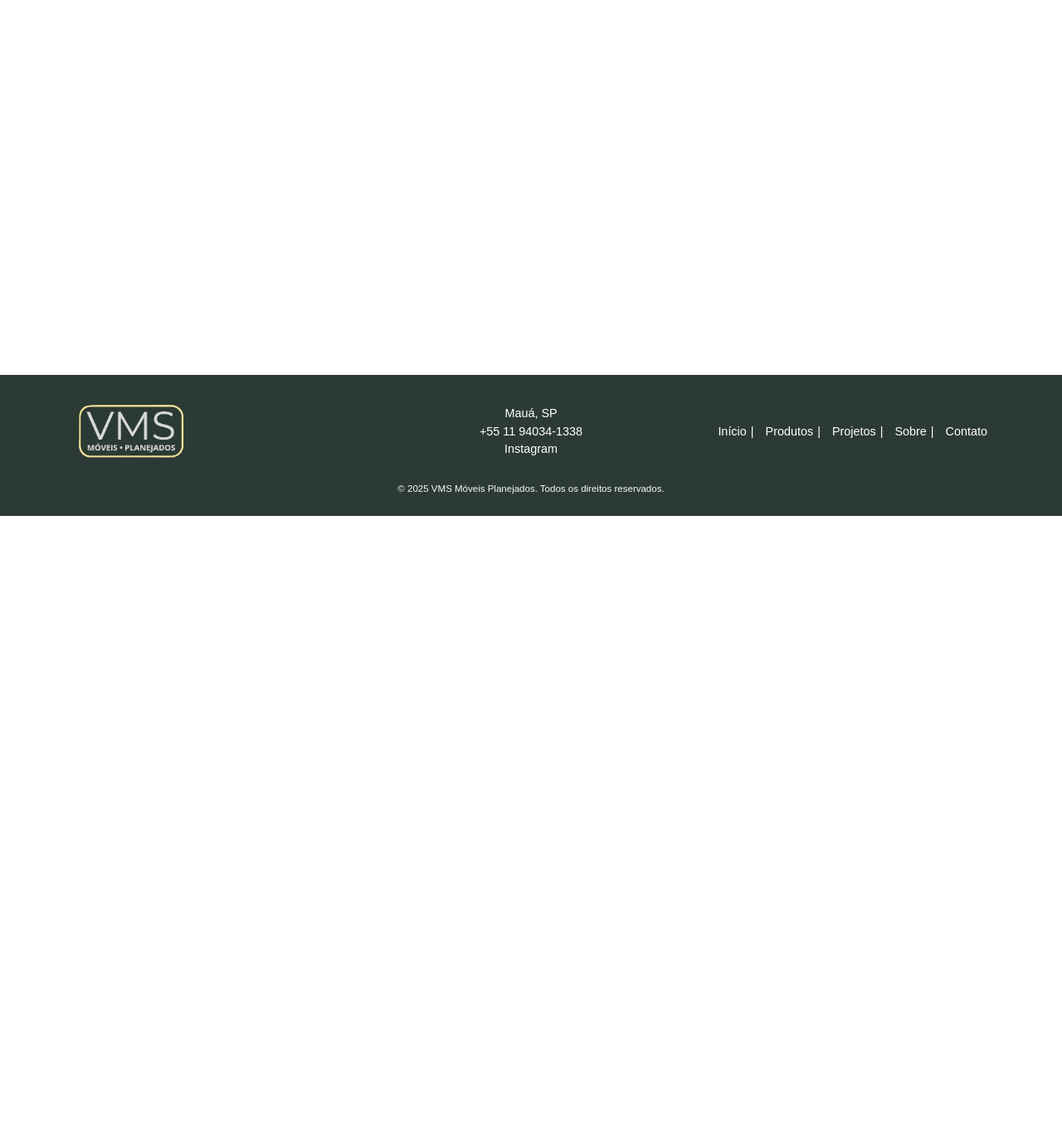
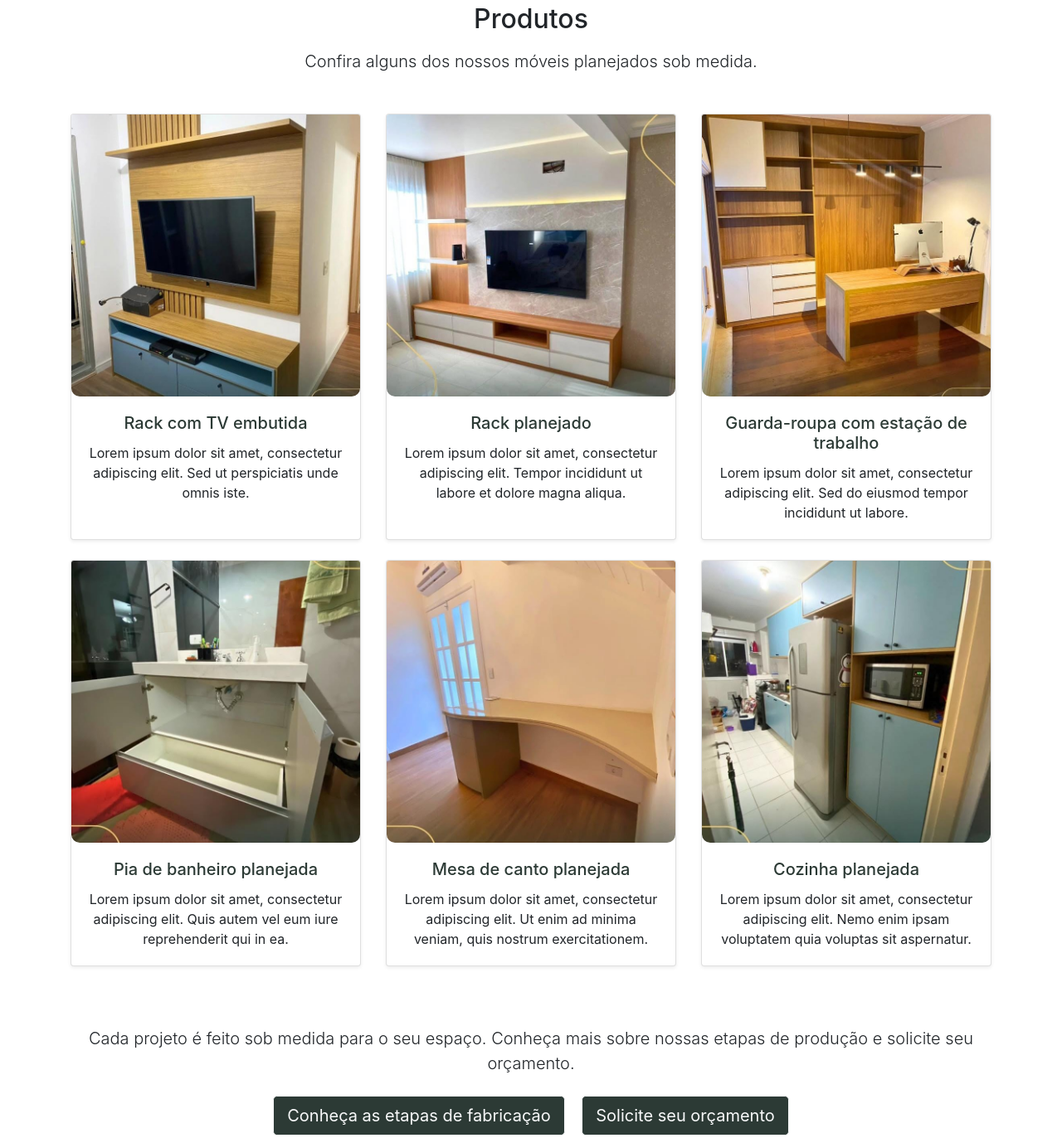
Before and after one commit to Zazferreiras/VMS-moveis-planejados, a plain HTML site: page produtos.html in a window 1280 px wide. Shown: the part 178-1550 px from the top of the page at 83% size. Before the commit the page ends 800 px from the top, so only its background shows below. Drawn offline with nearby package versions, Linux system fonts and the light colour scheme.

Commit message:
Add files via upload

```diff
--- a/produtos.html
+++ b/produtos.html
@@ -41,9 +41,83 @@
         <a href="sobre.html">Sobre</a>
     </div>
 
-    <main class="container my-5">
+<main class="container my-5">
 
-    </main>
+  <div class="text-center mb-5">
+    <h2 class="mb-3">Produtos</h2>
+    <p class="lead">Confira alguns dos nossos móveis planejados sob medida.</p>
+  </div>
+
+  <div class="row">
+    <div class="col-md-6 col-lg-4 mb-4">
+      <div class="card shadow-sm h-100">
+        <img src="img/Rack-com-tv-embutida.jpeg" class="card-img-top products-img" alt="Rack com TV embutida">
+        <div class="card-body text-center">
+          <h5 class="card-title" style="color:#2C3A35;">Rack com TV embutida</h5>
+          <p class="card-text">Lorem ipsum dolor sit amet, consectetur adipiscing elit. Sed ut perspiciatis unde omnis iste.</p>
+        </div>
+      </div>
+    </div>
+
+    <div class="col-md-6 col-lg-4 mb-4">
+      <div class="card shadow-sm h-100">
+        <img src="img/Rack-planejado.jpeg" class="card-img-top products-img" alt="Rack planejado">
+        <div class="card-body text-center">
+          <h5 class="card-title" style="color:#2C3A35;">Rack planejado</h5>
+          <p class="card-text">Lorem ipsum dolor sit amet, consectetur adipiscing elit. Tempor incididunt ut labore et dolore magna aliqua.</p>
+        </div>
+      </div>
+    </div>
+
+    <div class="col-md-6 col-lg-4 mb-4">
+      <div class="card shadow-sm h-100">
+        <img src="img/Guarda-roupa-com-estação-de-trabalho.jpeg" class="card-img-top products-img" alt="Guarda-roupa com mesa de trabalho">
+        <div class="card-body text-center">
+          <h5 class="card-title" style="color:#2C3A35;">Guarda-roupa com estação de trabalho</h5>
+          <p class="card-text">Lorem ipsum dolor sit amet, consectetur adipiscing elit. Sed do eiusmod tempor incididunt ut labore.</p>
+        </div>
+      </div>
+    </div>
+
+    <div class="col-md-6 col-lg-4 mb-4">
+      <div class="card shadow-sm h-100">
+        <img src="img/Pia-de-banheiro-planejada.jpeg" class="card-img-top products-img" alt="Pia de banheiro planejada">
+        <div class="card-body text-center">
+          <h5 class="card-title" style="color:#2C3A35;">Pia de banheiro planejada</h5>
+          <p class="card-text">Lorem ipsum dolor sit amet, consectetur adipiscing elit. Quis autem vel eum iure reprehenderit qui in ea.</p>
+        </div>
+      </div>
+    </div>
+
+    <div class="col-md-6 col-lg-4 mb-4">
+      <div class="card shadow-sm h-100">
+        <img src="img/Mesa-de-canto-planejada.jpeg" class="card-img-top products-img" alt="Mesa de canto">
+        <div class="card-body text-center">
+          <h5 class="card-title" style="color:#2C3A35;">Mesa de canto planejada</h5>
+          <p class="card-text">Lorem ipsum dolor sit amet, consectetur adipiscing elit. Ut enim ad minima veniam, quis nostrum exercitationem.</p>
+        </div>
+      </div>
+    </div>
+
+    <div class="col-md-6 col-lg-4 mb-4">
+      <div class="card shadow-sm h-100">
+        <img src="img/Cozinha-planejada.jpeg" class="card-img-top products-img" alt="Cozinha planejada">
+        <div class="card-body text-center">
+          <h5 class="card-title" style="color:#2C3A35;">Cozinha planejada</h5>
+          <p class="card-text">Lorem ipsum dolor sit amet, consectetur adipiscing elit. Nemo enim ipsam voluptatem quia voluptas sit aspernatur.</p>
+        </div>
+      </div>
+    </div>
+  </div>
+
+  <div class="text-center mt-5">
+    <p class="lead mb-4">Cada projeto é feito sob medida para o seu espaço. Conheça mais sobre nossas etapas de produção e solicite seu orçamento.</p>
+    <a href="projetos.html" class="btn btn-outline-light btn-lg text-light mx-2" style="background-color:#2C3A35;">Conheça as etapas de fabricação</a>
+    <a href="contato.html" class="btn btn-outline-light btn-lg text-light mx-2" style="background-color:#2C3A35;">Solicite seu orçamento</a>
+  </div>
+
+</main>
+
 
 
 
--- a/style/style.css
+++ b/style/style.css
@@ -317,19 +317,29 @@ main .img-fluid {
 }
 
 .sobre-img {
-  width: 250px;           /* controla o tamanho horizontal */
-  height: 300px;          /* ajusta a altura proporcional */
-  object-fit: cover;      /* evita distorção */
+  width: 250px;
+  height: 300px;
+  object-fit: cover;
   object-position: center;
   border-radius: 10px;
   display: block;
-  margin: 0 auto;         /* centraliza */
+  margin: 0 auto;
 }
 
 .historia-img {
-  width: 90%;              /* diminui levemente sem perder proporção */
-  border-radius: 12px;     /* arredonda as bordas */
+  width: 90%;
+  border-radius: 12px;
   display: block;
-  margin: 0 auto;          /* centraliza caso precise */
-  object-fit: cover;       /* mantém proporção da imagem */
+  margin: 0 auto;
+  object-fit: cover;
 }
+
+.products-img {
+  width: 250px;
+  height: 340px;
+  object-fit: cover;
+  object-position: center;
+  border-radius: 10px;
+  display: block;
+  margin: 0 auto;
+}
```
Also changed, not shown: img/Cozinha-planejada.jpeg (added), img/Guarda-roupa-com-estação-de-trabalho.jpeg (added), img/Mesa-de-canto-planejada.jpeg (added), img/Pia-de-banheiro-planejada.jpeg (added), img/Rack-com-tv-embutida.jpeg (added), img/Rack-planejado.jpeg (added).
